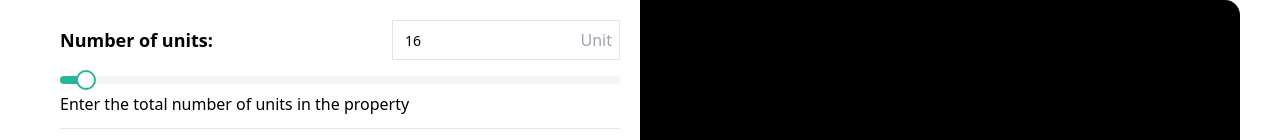
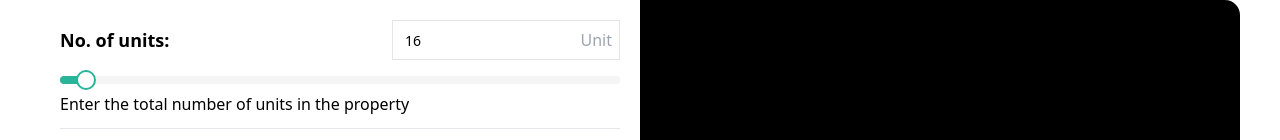
Before and after one commit to modernhomediscoveries/real-estate-increase-value, a React (Vite) app: page / in a window 1280 px wide. Shown: the top 140 px of the page. Built offline with nearby package versions, Linux system fonts and the light colour scheme.

Commit message:
Update App.tsx

```diff
--- a/src/App.tsx
+++ b/src/App.tsx
@@ -74,7 +74,7 @@ function App() {
       <form className="bg-white p-5 rounded-t-[15px] md:rounded-none md:rounded-l-[15px]">
         <div className="">
           <div className="flex justify-between items-center mb-4">
-            <p className="text-lg font-semibold">Number of units:</p>
+            <p className="text-lg font-semibold">No. of units:</p>
             <div className="relative">
               <Input
                 name="units"
```
